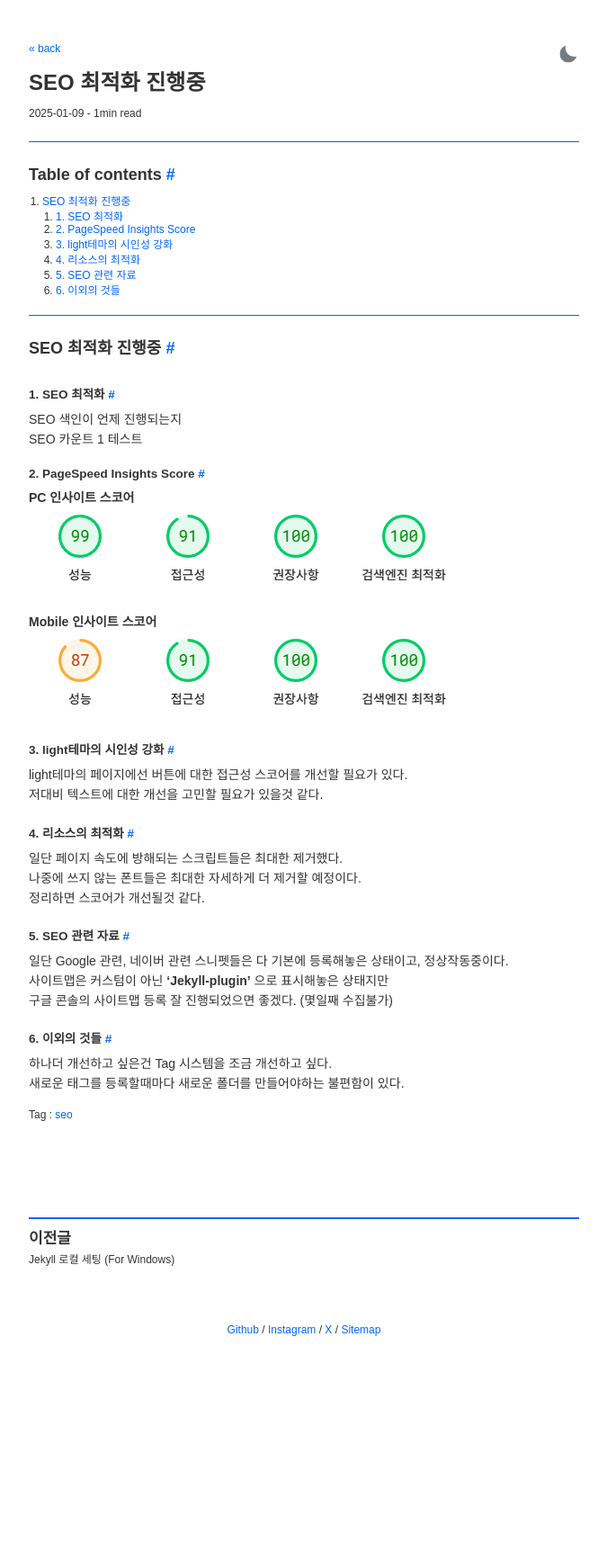
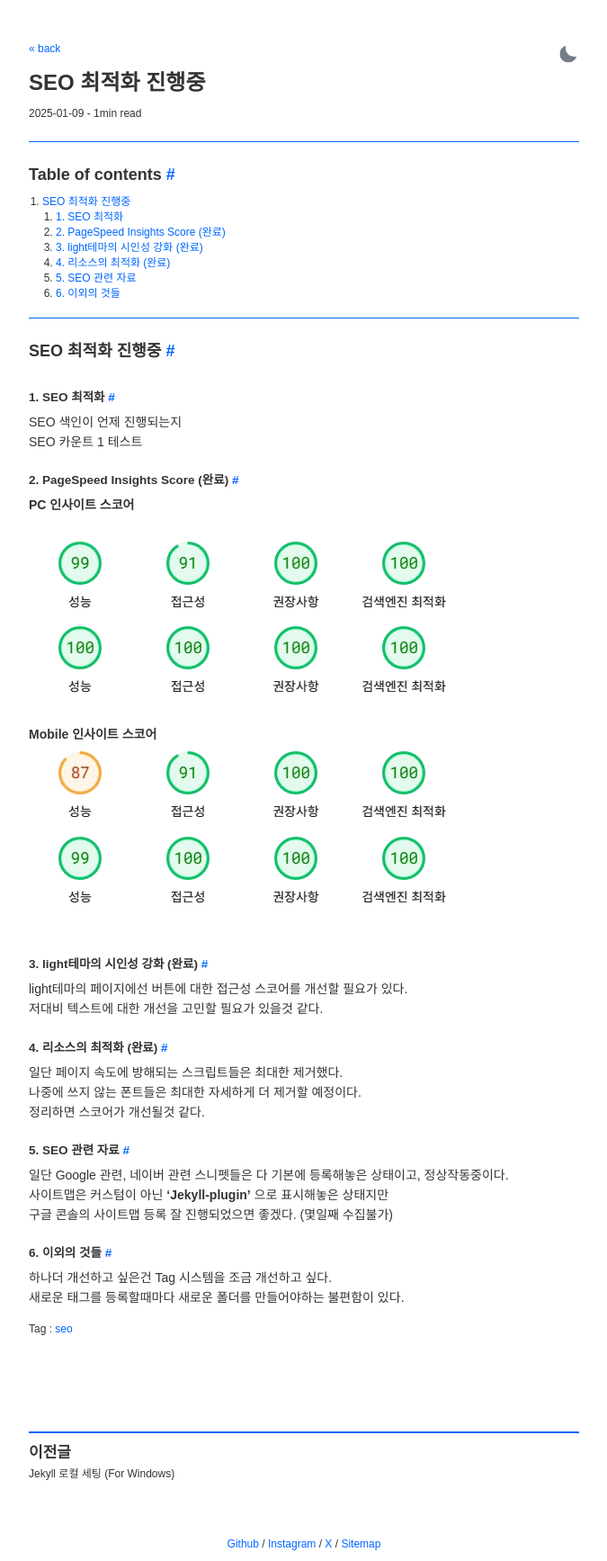
Before and after one commit to pozuhtuhv/pozuhtuhv.github.io, a Jekyll site: the page built from _posts/2025-01-09-index_article_test.md, in a window 1280 px wide. Shown: the whole page at 90% size, without its empty margins (302-977 px from the left). Built offline with Jekyll 4.4.1, drawn with Linux system fonts in a browser that asks for light colours; before the commit the page ends 1497 px from its top, so only the background shows below that.

Commit message:
(upload) img_upload

```diff
--- a/_posts/2025-01-09-index_article_test.md
+++ b/_posts/2025-01-09-index_article_test.md
@@ -26,17 +26,20 @@ tag: [seo]
 SEO 색인이 언제 진행되는지<br>
 SEO 카운트 1 테스트<br>
 
-### 2. PageSpeed Insights Score
-<b>PC 인사이트 스코어</b><br>
-![score_pc](/assets/img/index_score_pc.png)<br><br>
+### 2. PageSpeed Insights Score (완료)
+<b>PC 인사이트 스코어</b><br><br>
+![score_pc](/assets/img/index_score_pc_before.png)<br>
+![score_pc](/assets/img/index_score_pc_after.png)<br><br>
+
 <b>Mobile 인사이트 스코어</b><br>
-![score_mobile](/assets/img/index_score_mobile.png)<br>
+![score_mobile](/assets/img/index_score_mobile_before.png)<br>
+![score_mobile](/assets/img/index_score_mobile_after.png)<br><br>
 
-### 3. light테마의 시인성 강화
+### 3. light테마의 시인성 강화 (완료)
 light테마의 페이지에선 버튼에 대한 접근성 스코어를 개선할 필요가 있다.<br>
 저대비 텍스트에 대한 개선을 고민할 필요가 있을것 같다.<br>
 
-### 4. 리소스의 최적화
+### 4. 리소스의 최적화 (완료)
 일단 페이지 속도에 방해되는 스크립트들은 최대한 제거했다.<br>
 나중에 쓰지 않는 폰트들은 최대한 자세하게 더 제거할 예정이다.<br>
 정리하면 스코어가 개선될것 같다.<br>
```
Also changed, not shown: assets/img/index_score_mobile.png (deleted), assets/img/index_score_mobile_after.png (added), assets/img/index_score_mobile_before.png (added), assets/img/index_score_pc.png (deleted), assets/img/index_score_pc_after.png (added), assets/img/index_score_pc_before.png (added).
